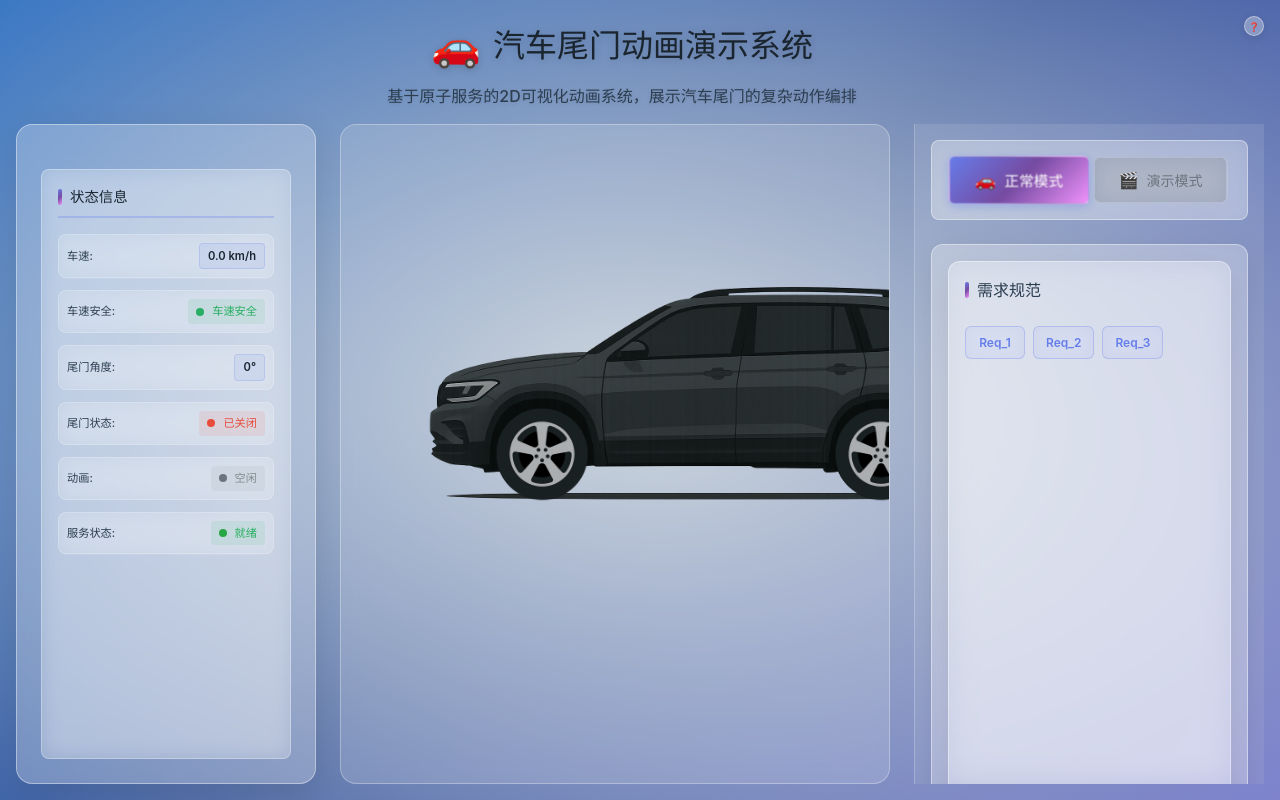
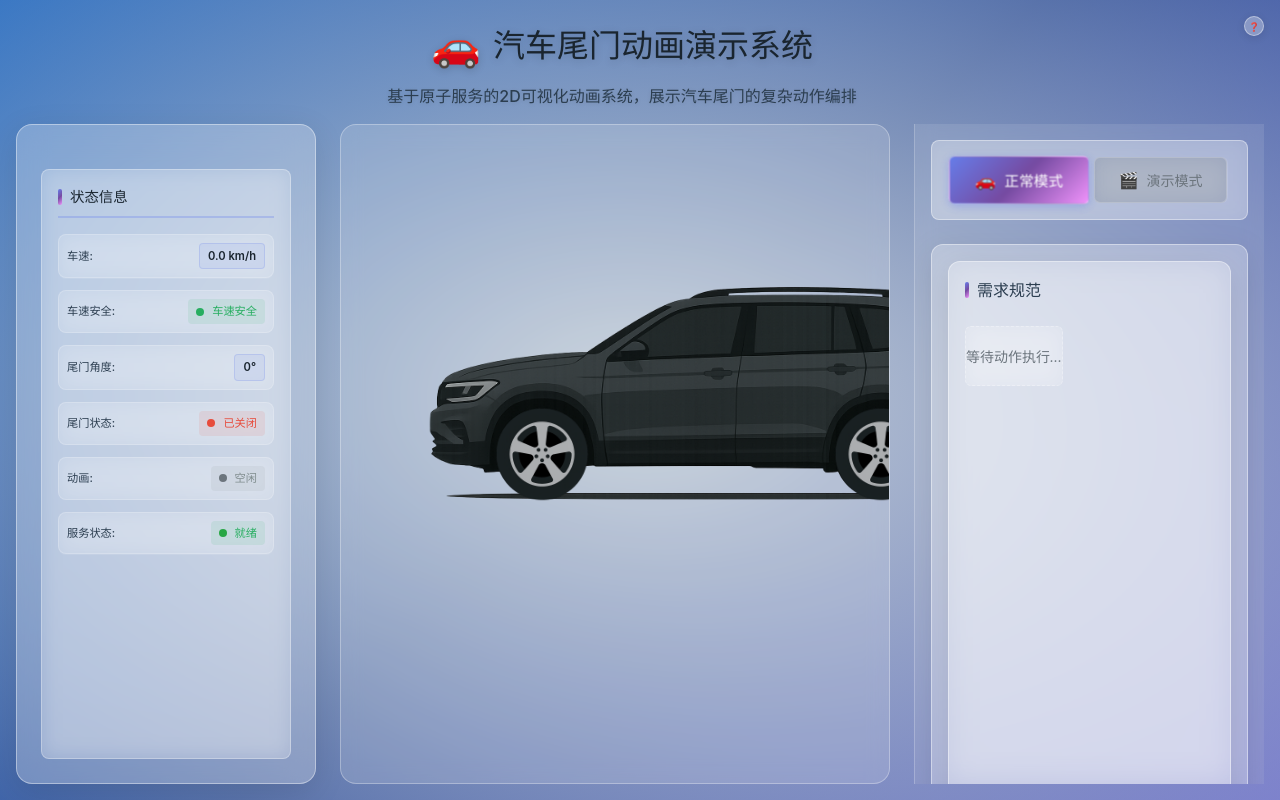
Before and after one commit to yyxxrr739/scratch4llm, a React (Vite) app: page / in a window 1280 px wide. Built offline with nearby package versions, Linux system fonts and the light colour scheme.

Commit message:
feat: 关联动作与需求ID，Req_2还无法显示

```diff
--- a/src/components/RequirementsPanel.css
+++ b/src/components/RequirementsPanel.css
@@ -70,6 +70,21 @@
 
 .requirement-button:active {
   transform: translateY(0);
+}
+
+/* 等待消息样式 */
+.no-requirements-message {
+  display: flex;
+  align-items: center;
+  justify-content: center;
+  height: 60px;
+  color: #6c757d;
+  font-size: 14px;
+  font-style: italic;
+  background: rgba(255, 255, 255, 0.1);
+  border: 1px dashed rgba(255, 255, 255, 0.3);
+  border-radius: 6px;
+  backdrop-filter: blur(10px);
 }
 
 /* 弹窗遮罩层 */
@@ -172,6 +187,7 @@
   display: flex;
   flex-direction: column;
   gap: 8px;
+  margin-bottom: 20px;
 }
 
 .detail-line {
@@ -183,6 +199,45 @@
 
 .detail-line:empty {
   height: 8px;
+}
+
+/* 事件信息样式 */
+.event-info {
+  margin-top: 20px;
+  padding: 16px;
+  background: rgba(40, 167, 69, 0.05);
+  border: 1px solid rgba(40, 167, 69, 0.2);
+  border-radius: 8px;
+}
+
+.event-info h4 {
+  margin: 0 0 12px 0;
+  font-size: 16px;
+  font-weight: 600;
+  color: #28a745;
+  display: flex;
+  align-items: center;
+  gap: 8px;
+}
+
+.event-info h4::before {
+  content: '📋';
+  font-size: 14px;
+}
+
+.event-details {
+  display: flex;
+  flex-direction: column;
+  gap: 6px;
+}
+
+.event-details .detail-line {
+  font-size: 13px;
+  color: #495057;
+  padding: 6px 8px;
+  background: rgba(255, 255, 255, 0.5);
+  border-radius: 4px;
+  border-left: 3px solid #28a745;
 }
 
 /* 响应式设计 */
@@ -222,6 +277,11 @@
     min-width: 50px;
     max-width: 70px;
   }
+
+  .no-requirements-message {
+    height: 50px;
+    font-size: 12px;
+  }
 }
 
 /* 滚动条样式 */
--- a/src/components/RequirementsPanel.jsx
+++ b/src/components/RequirementsPanel.jsx
@@ -1,8 +1,11 @@
-import React, { useState } from 'react';
+import React, { useState, useEffect, useRef } from 'react';
+import ServiceManager from '../services/ServiceManager.js';
 import './RequirementsPanel.css';
 
 const RequirementsPanel = ({ isDemoMode = false }) => {
   const [selectedRequirement, setSelectedRequirement] = useState(null);
+  const [visibleRequirements, setVisibleRequirements] = useState([]);
+  const serviceManagerRef = useRef(null);
 
   // 需求数据
   const requirements = [
@@ -72,6 +75,68 @@ const RequirementsPanel = ({ isDemoMode = false }) => {
     }
   ];
 
+  // 动作类型到需求ID的映射
+  const actionToRequirementMap = {
+    'open': 'Req_1',
+    'close': 'Req_2',
+    'emergency_stop': 'Req_3'
+  };
+
+  // 初始化ServiceManager并监听事件
+  useEffect(() => {
+    if (isDemoMode) return;
+
+    // 初始化ServiceManager
+    if (!serviceManagerRef.current) {
+      serviceManagerRef.current = new ServiceManager();
+    }
+
+    // 获取正常模式控制器
+    const normalController = serviceManagerRef.current.getService('normalController');
+
+    if (normalController) {
+      // 监听动作执行事件
+      const unsubscribe = normalController.on('controller:actionExecuted', (eventData) => {
+        const { action } = eventData;
+        const requirementId = actionToRequirementMap[action];
+
+        if (requirementId) {
+          // 查找对应的需求
+          const requirement = requirements.find(req => req.id === requirementId);
+          if (requirement) {
+            // 添加时间戳用于排序
+            const requirementWithTimestamp = {
+              ...requirement,
+              timestamp: Date.now(),
+              eventData
+            };
+
+            setVisibleRequirements(prev => {
+              // 检查是否已经存在相同的需求ID
+              const existingIndex = prev.findIndex(req => req.id === requirementId);
+              if (existingIndex !== -1) {
+                // 如果已存在，更新为最新的事件
+                const updated = [...prev];
+                updated[existingIndex] = requirementWithTimestamp;
+                return updated;
+              } else {
+                // 如果不存在，添加到列表末尾
+                return [...prev, requirementWithTimestamp];
+              }
+            });
+          }
+        }
+      });
+
+      // 清理函数
+      return () => {
+        if (unsubscribe && typeof unsubscribe === 'function') {
+          unsubscribe();
+        }
+      };
+    }
+  }, [isDemoMode]);
+
   const handleRequirementClick = (requirement) => {
     setSelectedRequirement(requirement);
   };
@@ -95,16 +160,22 @@ const RequirementsPanel = ({ isDemoMode = false }) => {
     <div className="requirements-panel">
       <h3 className="requirements-title">需求规范</h3>
       <div className="requirements-buttons">
-        {requirements.map((req) => (
+        {visibleRequirements.length === 0 ? (
+          <div className="no-requirements-message">
+            等待动作执行...
+          </div>
+        ) : (
+          visibleRequirements.map((req) => (
             <button
-            key={req.id}
+              key={`${req.id}-${req.timestamp}`}
               className="requirement-button"
               onClick={() => handleRequirementClick(req)}
               title={`点击查看${req.title}详细描述`}
             >
               {req.id}
             </button>
-        ))}
+          ))
+        )}
       </div>
 
       {/* 需求详情弹窗 */}
@@ -130,6 +201,25 @@ const RequirementsPanel = ({ isDemoMode = false }) => {
                   </div>
                 ))}
               </div>
+              {/* 显示触发事件信息 */}
+              {selectedRequirement.eventData && (
+                <div className="event-info">
+                  <h4>触发事件</h4>
+                  <div className="event-details">
+                    <div className="detail-line">
+                      动作类型: {selectedRequirement.eventData.action}
+                    </div>
+                    <div className="detail-line">
+                      执行时间: {new Date(selectedRequirement.eventData.timestamp).toLocaleString()}
+                    </div>
+                    {selectedRequirement.eventData.request && (
+                      <div className="detail-line">
+                        请求类型: {selectedRequirement.eventData.request.type}
+                      </div>
+                    )}
+                  </div>
+                </div>
+              )}
             </div>
           </div>
         </div>
```
Lines whose indentation alone changed are shown as unchanged.
